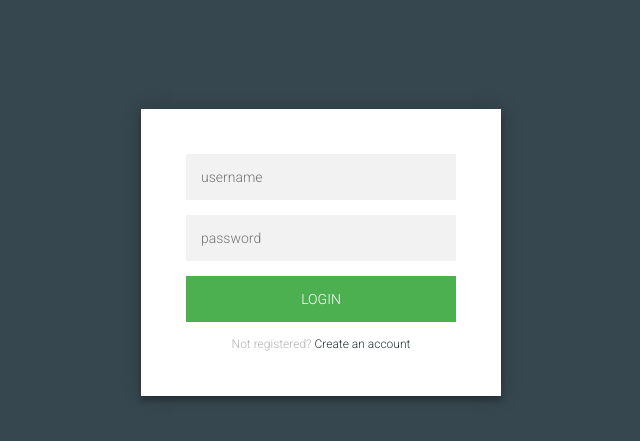
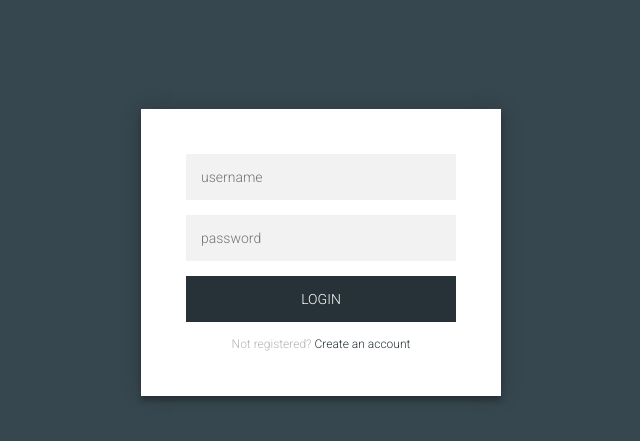
Before and after one commit to Slackers3308/Code, a PHP site: page / in a window 1280 px wide. Shown: the top 441 px of the page, without its empty margins (319-959 px from the left). Run offline with PHP 8.4, Linux system fonts and the light colour scheme; some libraries are stand-ins or nearby versions.

Commit message:
fixed button color

```diff
--- a/src/css/styles.css
+++ b/src/css/styles.css
@@ -30,7 +30,7 @@
   font-family: "Roboto", sans-serif;
   text-transform: uppercase;
   outline: 0;
-  background: #4CAF50;
+  background: #263238;
   width: 100%;
   border: 0;
   padding: 15px;
```
